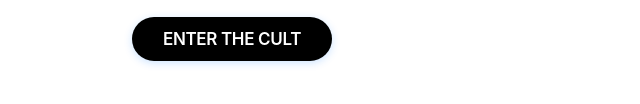
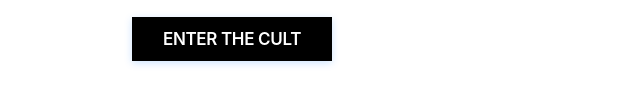
Before and after one commit to mangesh5671/distinguished-, a plain HTML site: page index.html in a window 1280 px wide. Shown: the part 446-550 px from the top of the page, 408-1048 px from the left. Drawn offline with Linux system fonts and the light colour scheme.

Commit message:
Update styles.css

```diff
--- a/styles.css
+++ b/styles.css
@@ -105,7 +105,7 @@
             background-color: #000000;
             color: white;
             border: none;
-            border-radius: 25px;
+            border-radius: 0px;
             font-size: 17px;
             font-weight: 600;
             font-family: -apple-system, BlinkMacSystemFont, 'Segoe UI', Roboto, Helvetica, Arial, sans-serif;
```
